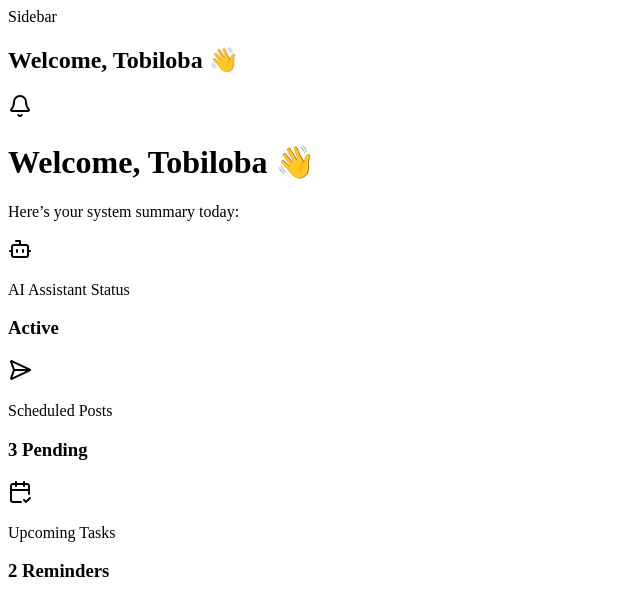
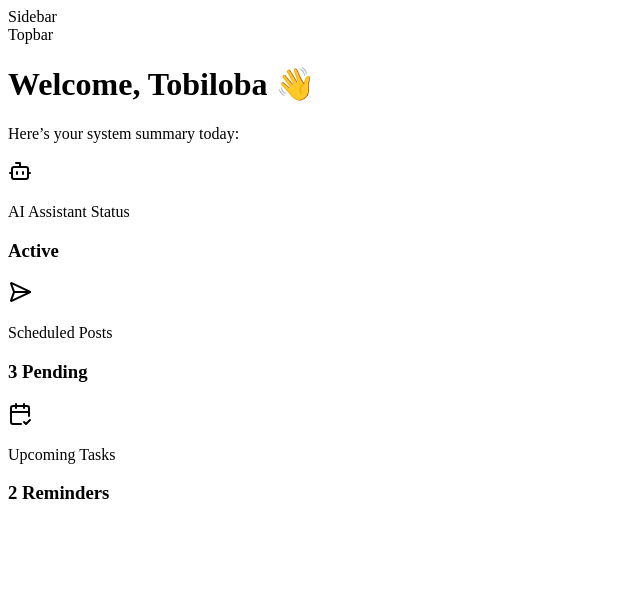
Before and after one commit to Tobitech001/tobitech-assistant_, a Next.js app: page / in a window 1280 px wide. Shown: the top 616 px of the page, without its empty margins (0-640 px from the left). Built offline with nearby package versions, Linux system fonts and the light colour scheme.

Commit message:
Update Topbar.tsx

```diff
--- a/components/Topbar.tsx
+++ b/components/Topbar.tsx
@@ -1,12 +1,4 @@
-import { Bell } from "lucide-react";
-
+// components/Topbar.tsx
 export default function Topbar() {
-  return (
-    <header className="flex justify-between items-center bg-gray-800 p-4 rounded-xl text-white shadow">
-      <h2 className="text-lg font-semibold">Welcome, Tobiloba 👋</h2>
-      <div className="flex items-center space-x-4">
-        <Bell className="w-5 h-5" />
-      </div>
-    </header>
-  );
+  return <div>Topbar</div>;
 }
```
